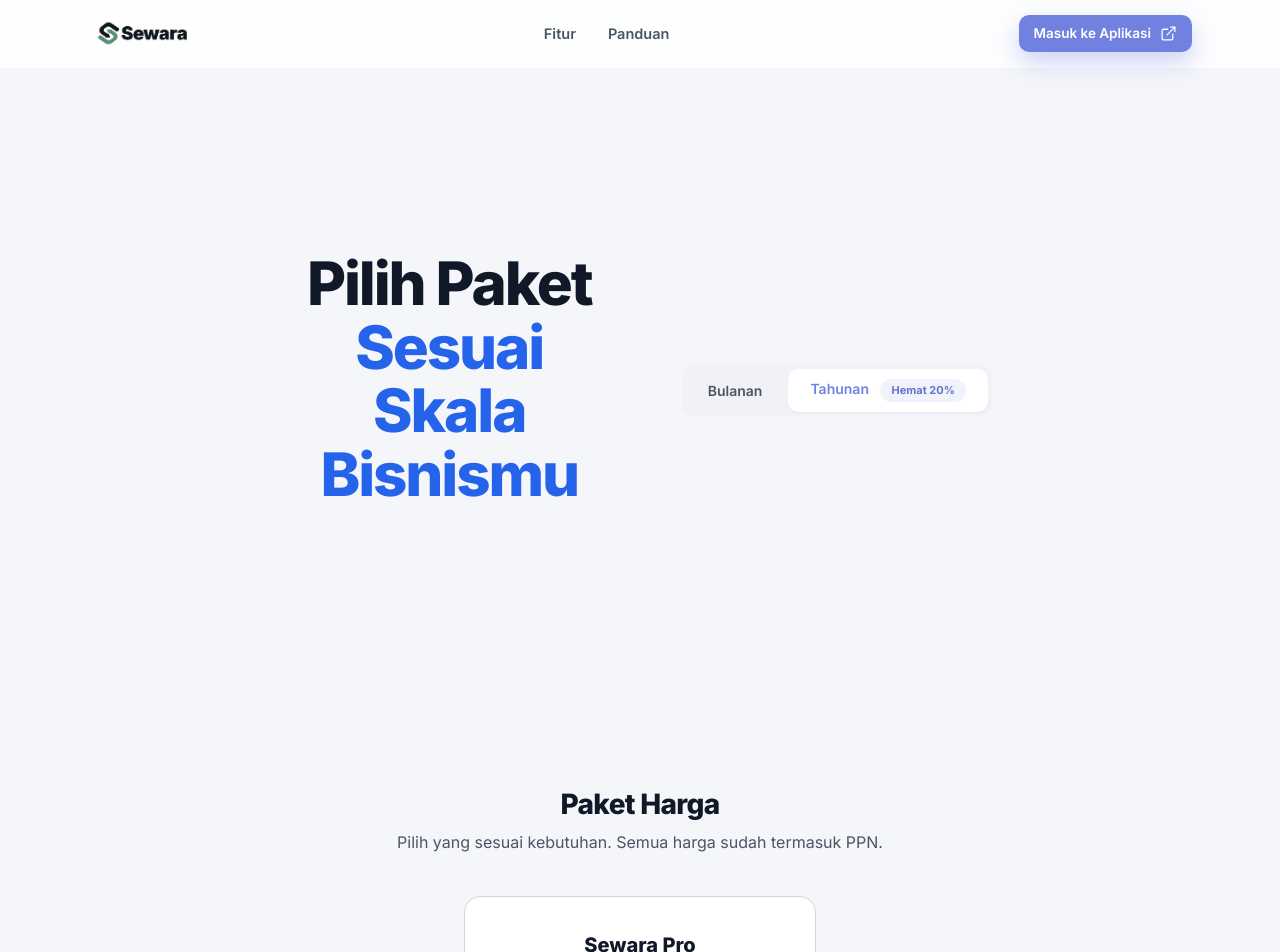
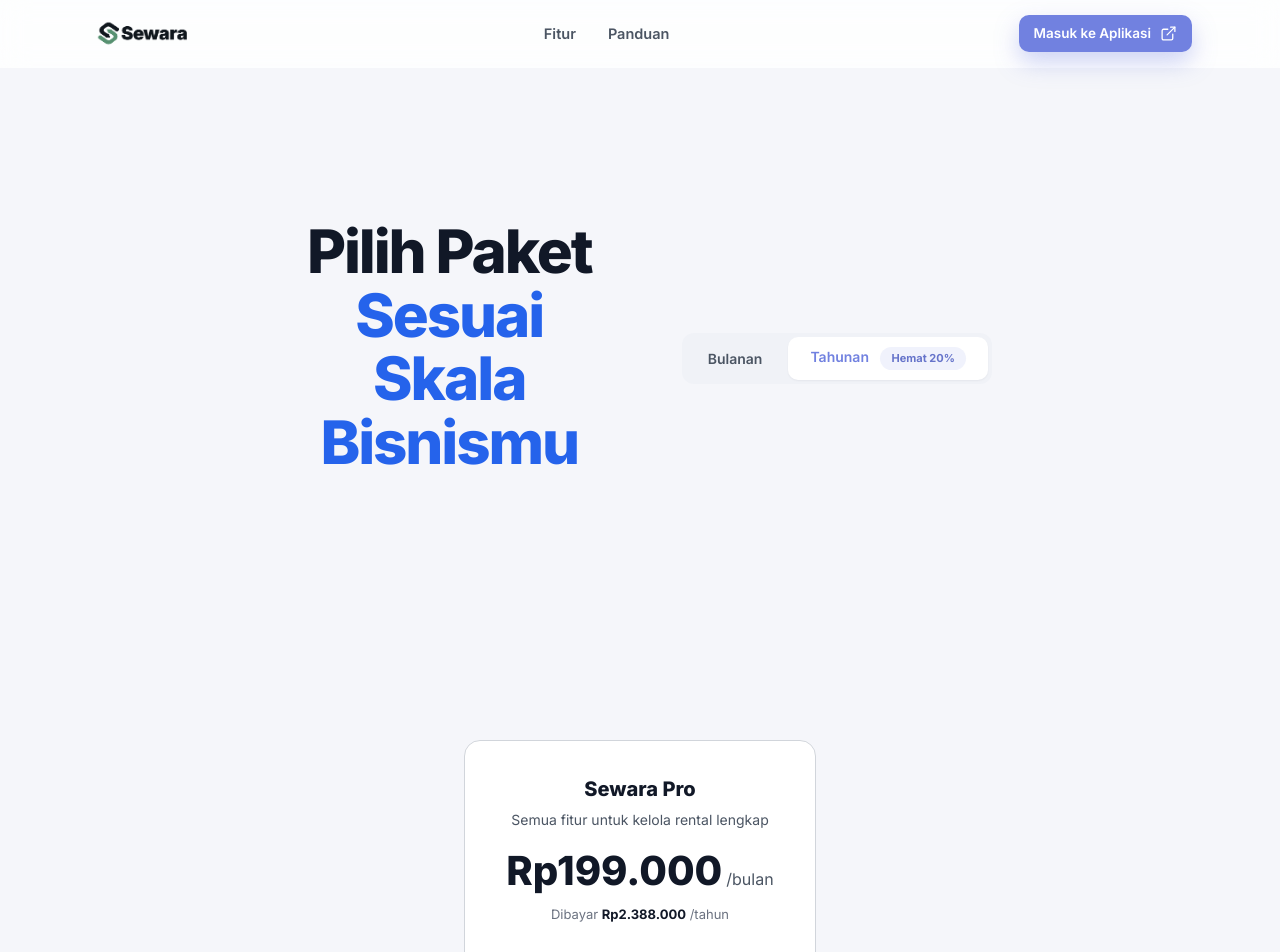
Before and after one commit to Rzp1010/Sewara-landing, a Next.js app: page /harga in a window 1280 px wide. Shown: the top 952 px of the page. Built offline with nearby package versions, Linux system fonts and the light colour scheme.

Commit message:
feat(harga): reduce hero padding, remove redundant section title

```diff
--- a/src/app/globals.css
+++ b/src/app/globals.css
@@ -1112,7 +1112,7 @@ code {
 .sw-tbl--ex tr:nth-child(even) td { background: var(--sw-subtle); }
 
 /* ===== PRICING PAGE ===== */
-.sw-section--hero { padding: 96px 0 64px; }
+.sw-section--hero { padding: 64px 0 48px; }
 .sw-hero-eyebrow {
   display: inline-flex;
   align-items: center;
@@ -1317,7 +1317,7 @@ code {
 /* Responsive pricing */
 @media (max-width: 980px) {
   .sw-pricing-grid { grid-template-columns: 1fr; max-width: 420px; margin: 0 auto; }
-  .sw-section--hero { padding: 72px 0 48px; }
+  .sw-section--hero { padding: 48px 0 36px; }
 }
 @media (max-width: 640px) {
   .sw-pricing-card { padding: 28px 24px; }
--- a/src/app/harga/page.js
+++ b/src/app/harga/page.js
@@ -102,13 +102,6 @@ export default function HargaPage() {
         {/* PRICING CARDS */}
         <section className="sw-section" aria-labelledby="plans-title">
           <div className="sw-container">
-            <div style={{ textAlign: "center", marginBottom: 40 }}>
-              <h2 id="plans-title" className="sw-section-title" style={{ marginBottom: 8 }}>
-                Paket Harga
-              </h2>
-              <p className="sw-section-sub">Pilih yang sesuai kebutuhan. Semua harga sudah termasuk PPN.</p>
-            </div>
-
             <div className="sw-pricing-grid">
               {PLANS.map((plan, i) => (
                 <Reveal key={plan.name} delay={280 + i * 80}>
```
